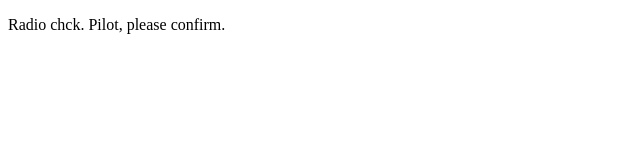
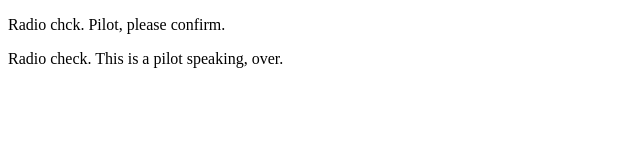
Before and after one commit to NickWeller/communication-log, a plain HTML site: page index.html in a window 1280 px wide. Shown: the whole page, without its empty margins (0-640 px from the left). Drawn offline with Linux system fonts and the light colour scheme.

Commit message:
Pilot response 1

```diff
--- a/index.html
+++ b/index.html
@@ -1,6 +1,7 @@
 <!DOCTYPE html>
 <html>
-   <body>
-      <p>Radio chck. Pilot, please confirm.</p>
-   </body>
+  <body>
+    <p>Radio chck. Pilot, please confirm.</p>
+    <p>Radio check. This is a pilot speaking, over.</p>
+  </body>
 </html>
```
